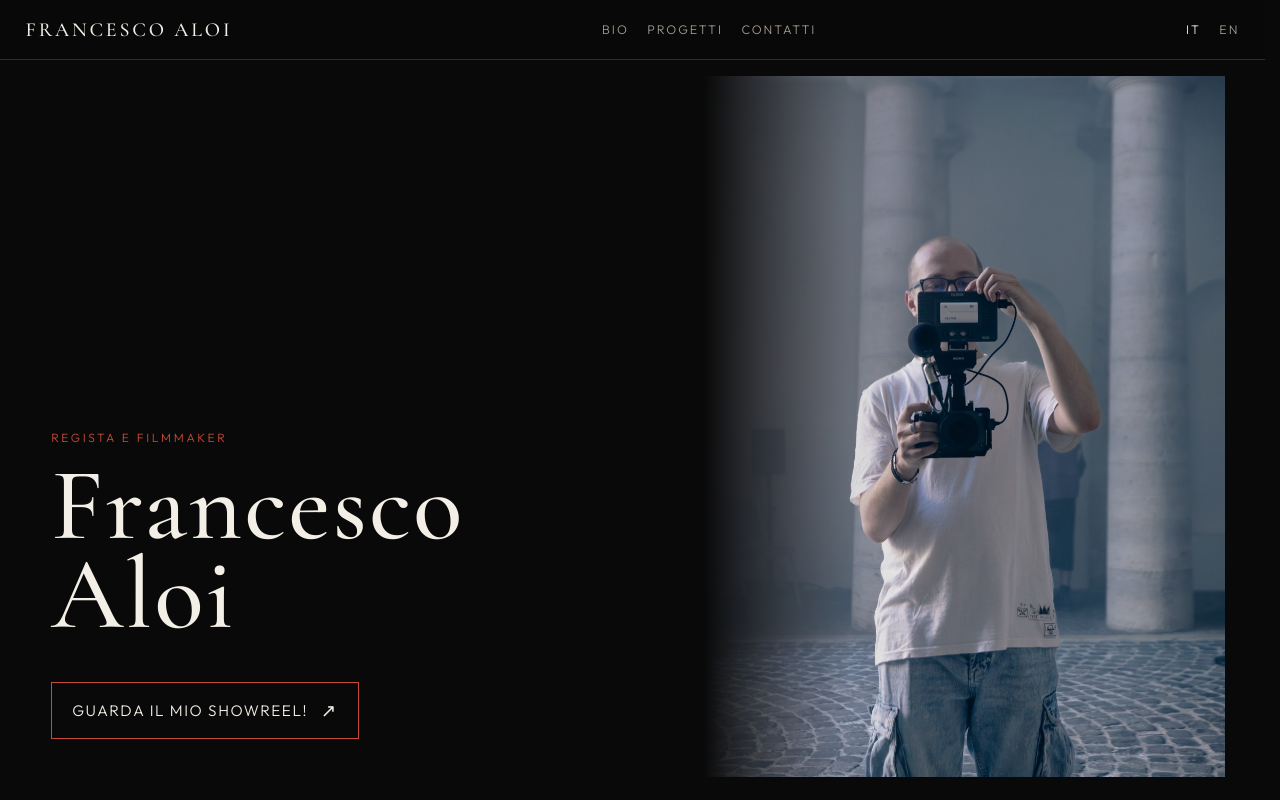
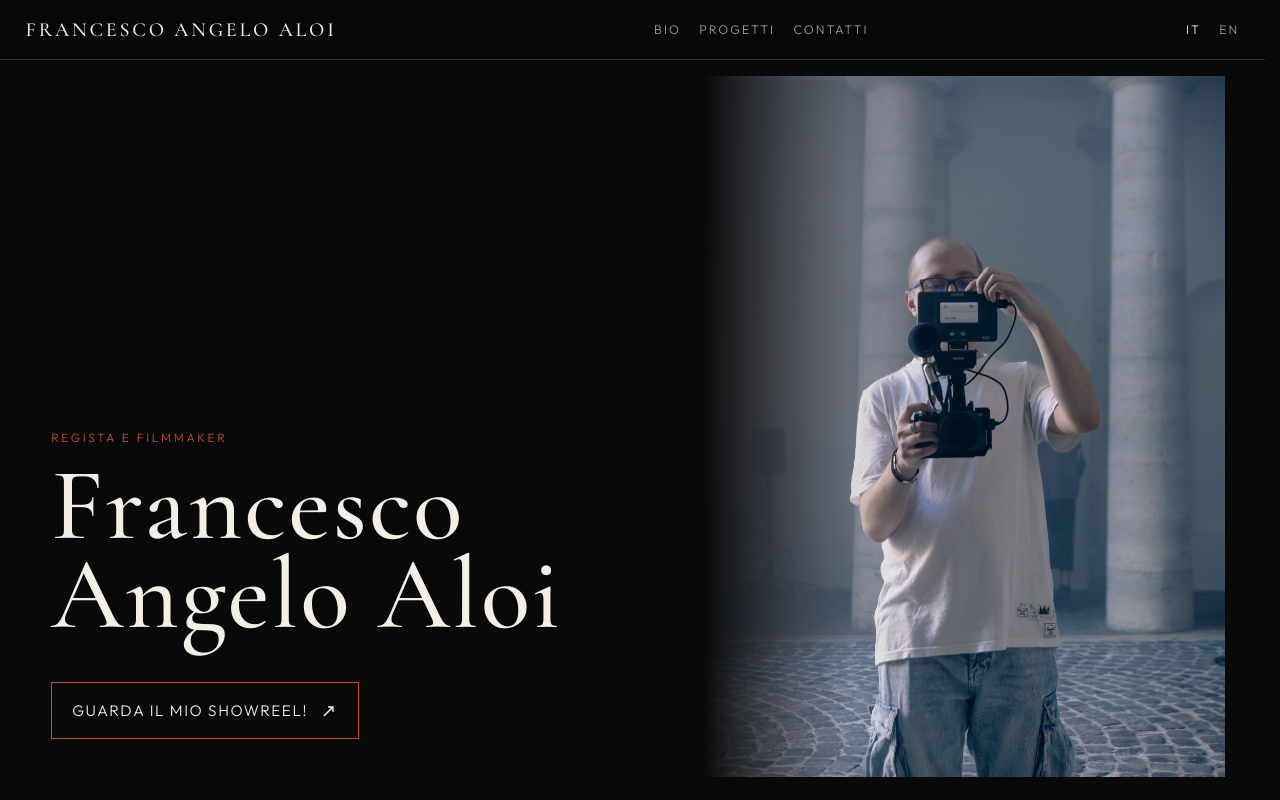
Before and after one commit to francescoaloi/francescoaloi.github.io, a plain HTML site: page index.html in a window 1280 px wide. Drawn offline with nearby package versions, Linux system fonts and the light colour scheme.

Commit message:
Aggiornamento
Da FA a FAA

```diff
--- a/index.html
+++ b/index.html
@@ -3,8 +3,8 @@
 <head>
   <meta charset="utf-8">
   <meta name="viewport" content="width=device-width, initial-scale=1">
-  <title>Francesco Aloi — Regista e filmmaker</title>
-  <meta name="description" content="Francesco Aloi, regista e filmmaker. Progetti audiovisivi, branded e cinematografici.">
+  <title>Francesco Angelo Aloi — Regista e filmmaker</title>
+  <meta name="description" content="Francesco Angelo Aloi, regista e filmmaker. Progetti audiovisivi, branded e cinematografici.">
   <link rel="preconnect" href="https://fonts.googleapis.com">
   <link rel="preconnect" href="https://fonts.gstatic.com" crossorigin>
   <link href="https://fonts.googleapis.com/css2?family=Cormorant+Garamond:wght@500;600&family=Outfit:wght@300;400&display=swap" rel="stylesheet">
@@ -16,7 +16,7 @@
 </head>
 <body>
   <header class="nav">
-    <a class="brand" href="index.html">Francesco Aloi</a>
+    <a class="brand" href="index.html">Francesco Angelo Aloi</a>
     <nav class="nav-links" aria-label="Pagine">
       <a href="bio.html">Bio</a>
       <a href="progetti.html">Progetti</a>
@@ -30,13 +30,13 @@
   <main class="hero">
     <div class="hero-copy">
       <p class="kicker">Regista e filmmaker</p>
-      <h1>Francesco<br>Aloi</h1>
+      <h1>Francesco<br>Angelo Aloi</h1>
       <div class="actions hero-actions">
         <a class="showreel-cta" href="https://www.youtube.com/watch?v=T7Sy6mtHRzk">Guarda il mio Showreel!</a>
       </div>
     </div>
     <figure class="hero-still">
-      <img src="images/portrait.jpg" alt="Francesco Aloi con una camera in una sala con colonne, nella nebbia">
+      <img src="images/portrait.jpg" alt="Francesco Angelo Aloi con una camera in una sala con colonne, nella nebbia">
     </figure>
   </main>
 </body>
```
Also changed, not shown: bio.html (+3 -3 lines), contatti.html (+2 -2 lines), en/bio.html (+3 -3 lines), en/contact.html (+2 -2 lines), en/index.html (+5 -5 lines), en/work.html (+2 -2 lines), progetti.html (+2 -2 lines), 1 other file.
